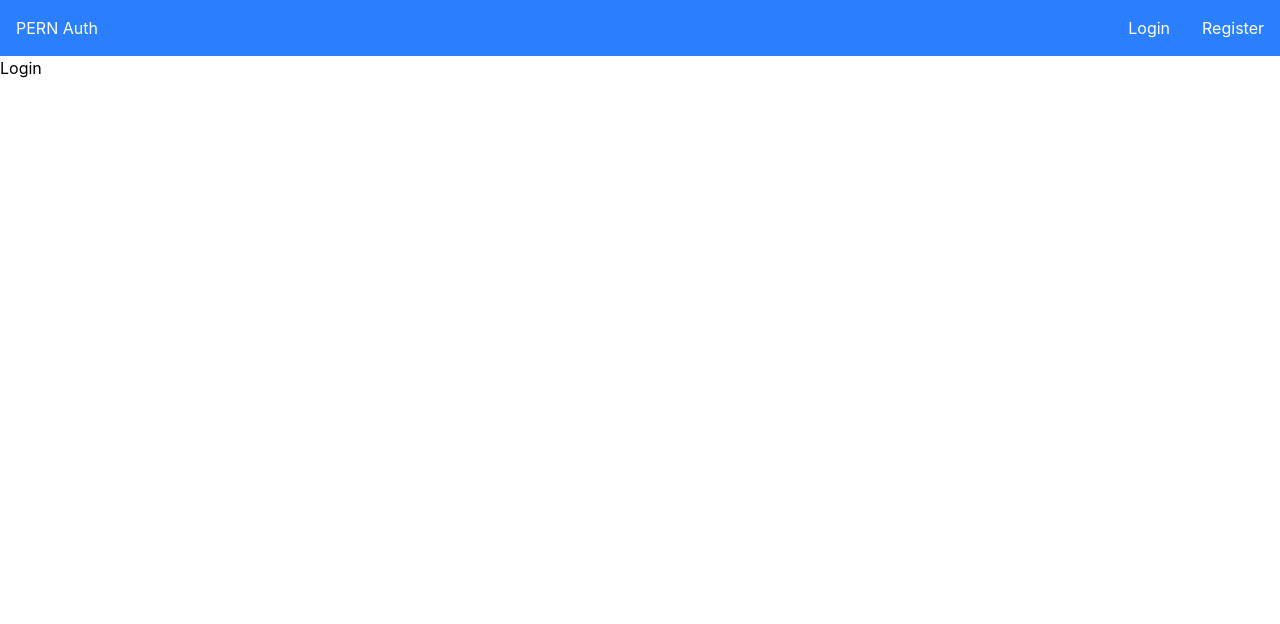
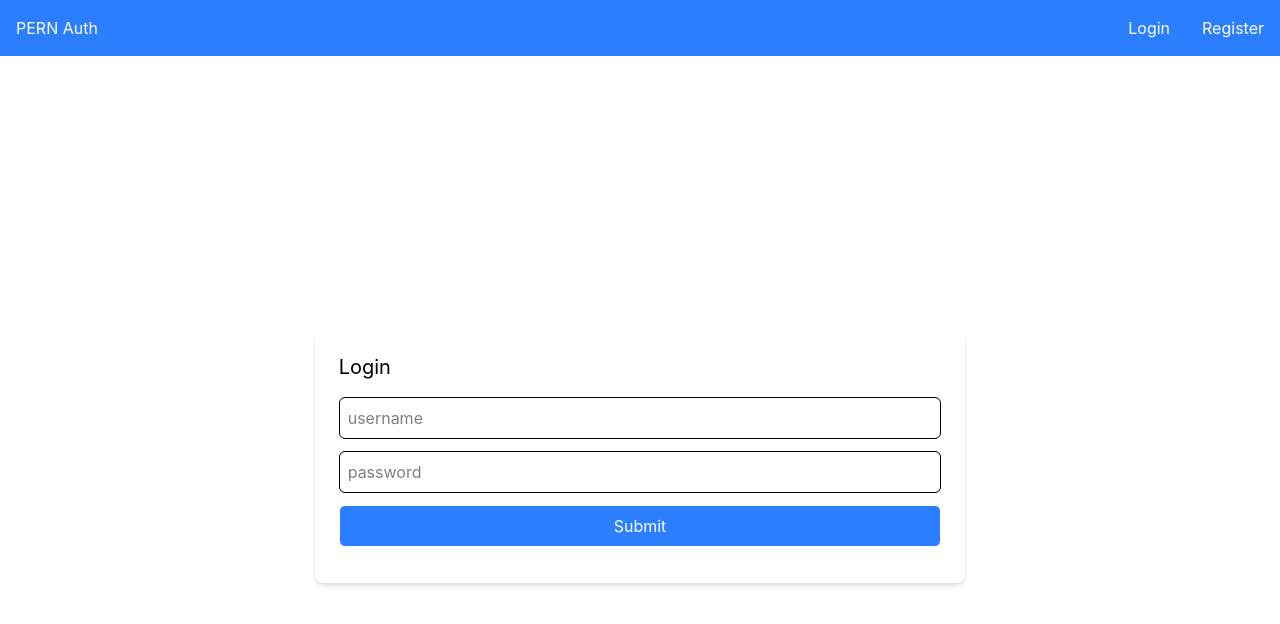
Before and after one commit to Shailesh334/full-stack-v1-revise, a React app in the folder client/: page /login in a window 1280 px wide. Shown: the top 624 px of the page. Built offline with nearby package versions, Linux system fonts and the light colour scheme; the HTML template or start-up script is replaced by a standard one.

Commit message:
Login page UI

```diff
--- a/client/src/components/Login.jsx
+++ b/client/src/components/Login.jsx
@@ -1,9 +1,38 @@
+import { useState } from "react"
 
 
 const Login = () => {
+
+  const [form , setForm] = useState({
+    username : "",
+    password : ""
+  })
+
+  const [error , setError] = useState(null)
+
+  const handleSubmit = ()=>{
+
+
+    try{
+       console.log("handle submit called")
+    }catch(err){
+      setError(err.message)
+    }
+  }
   return (
-    <div>
-      Login
+    <div className="min-h-screen flex items-center justify-center ">
+      <form className="bg-white p-6 shadow-md rounded-lg" onSubmit={handleSubmit}>
+
+        <h1 className="text-xl mb-4 ">Login</h1>
+        {error && <p className="text-red-500 mb-4">{error}</p>}
+        <input type="username" placeholder="username" className="border w-full p-2 mb-3 rounded-md" value={form.username} onChange={(e) => setForm({
+          ...form , username : e.target.value
+        })}/>
+         <input type="password" placeholder="password" className="border w-full p-2 mb-3 rounded-md" value={form.password} onChange={(e) => setForm({
+          ...form , password : e.target.value
+        })}/>
+        <button className="bg-blue-500 text-white w-full border p-2 mb-3 rounded-md cursor-pointer">Submit</button>
+      </form>
     </div>
   )
 }
--- a/client/src/components/Navbar.jsx
+++ b/client/src/components/Navbar.jsx
@@ -4,10 +4,10 @@ import { Link } from "react-router"
 
 const Navbar = () => {
   return (
-    <nav className="bg-blue-500 text-white ">
+    <nav className="bg-blue-500 text-white">
       <div className="w-full flex justify-between items-cente px-4 py-4 ">
 
-        <Link to="/" ><h2>PERN Auth</h2></Link>
+        <Link to="/"><h2>PERN Auth</h2></Link>
 
         <div className="flex gap-8">
              <Link to="/login" >Login</Link>
```
